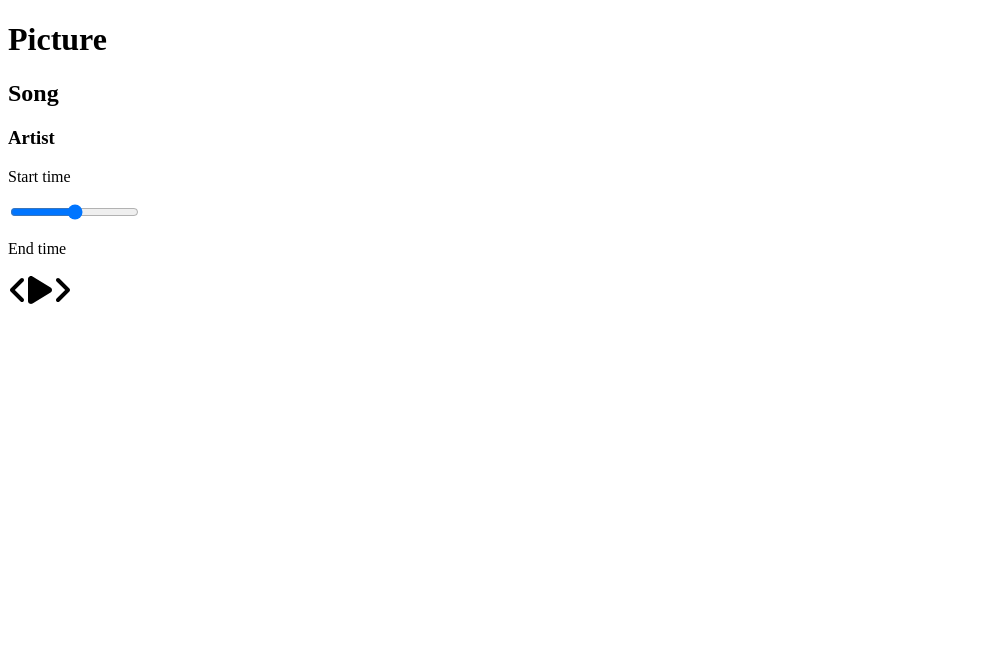
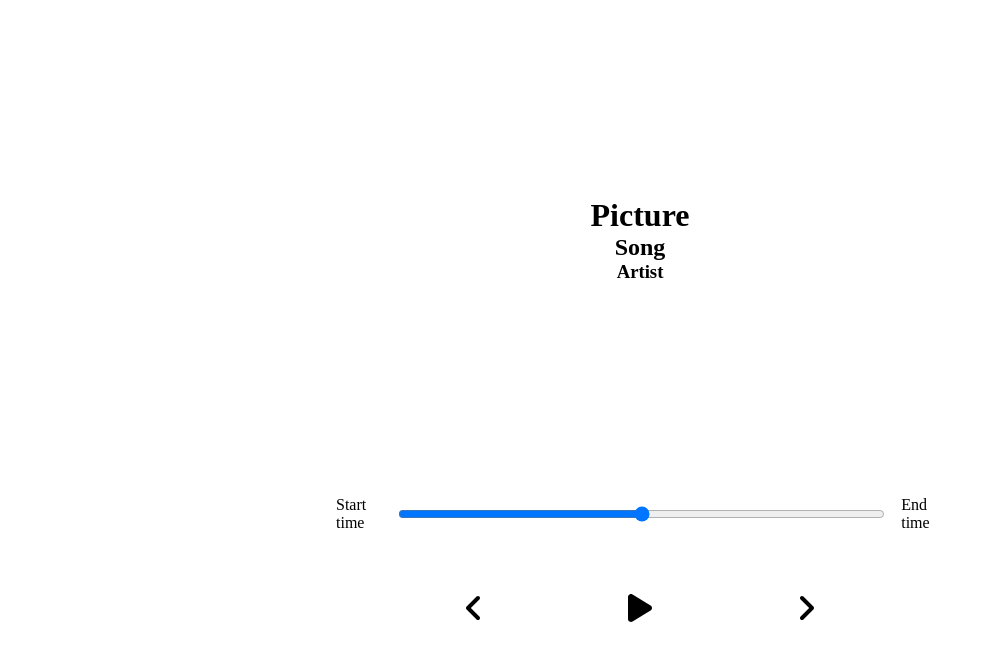
Before and after one commit to PrincessMaggy/music-player, a React (Create React App) app: page / in a window 1280 px wide. Shown: the top 660 px of the page, without its empty margins (0-984 px from the left). Built offline with nearby package versions, Linux system fonts and the light colour scheme.

Commit message:
initial styling

```diff
--- a/src/App.js
+++ b/src/App.js
@@ -1,4 +1,7 @@
 import React from 'react';
+//importing styles
+import './styles/app.scss';
+//importing components
 import Player from './components/Player';
 import Song from './components/Song';
 
--- /dev/null
+++ b/src/styles/_player.scss
@@ -0,0 +1,28 @@
+.player{
+    min-height: 20vh;
+    display: flex;
+    flex-direction: column;
+    align-items: center;
+    justify-content: space-between;
+}
+.time-control{
+    width: 50%;
+    display: flex;
+    input{
+        width: 100%;
+        padding: 1rem 2rem;
+    }
+    p{
+        padding: 1rem;
+    }
+}
+.play-control{
+    display: flex;
+    justify-content: space-between;
+    align-items: center;
+    padding: 1rem;
+    width: 30%;
+    svg{
+        cursor: pointer;
+    }
+}
--- /dev/null
+++ b/src/styles/_song.scss
@@ -0,0 +1,7 @@
+.song-container{
+    min-height: 60vh;
+    display: flex;
+    flex-direction: column;
+    align-items: center;
+    justify-content: center;
+}
--- a/src/styles/styles.scss
+++ b/src/styles/app.scss
@@ -3,3 +3,6 @@
     padding: 0;
     box-sizing:border-box;
 }
+
+@import './player';
+@import './song';
```
